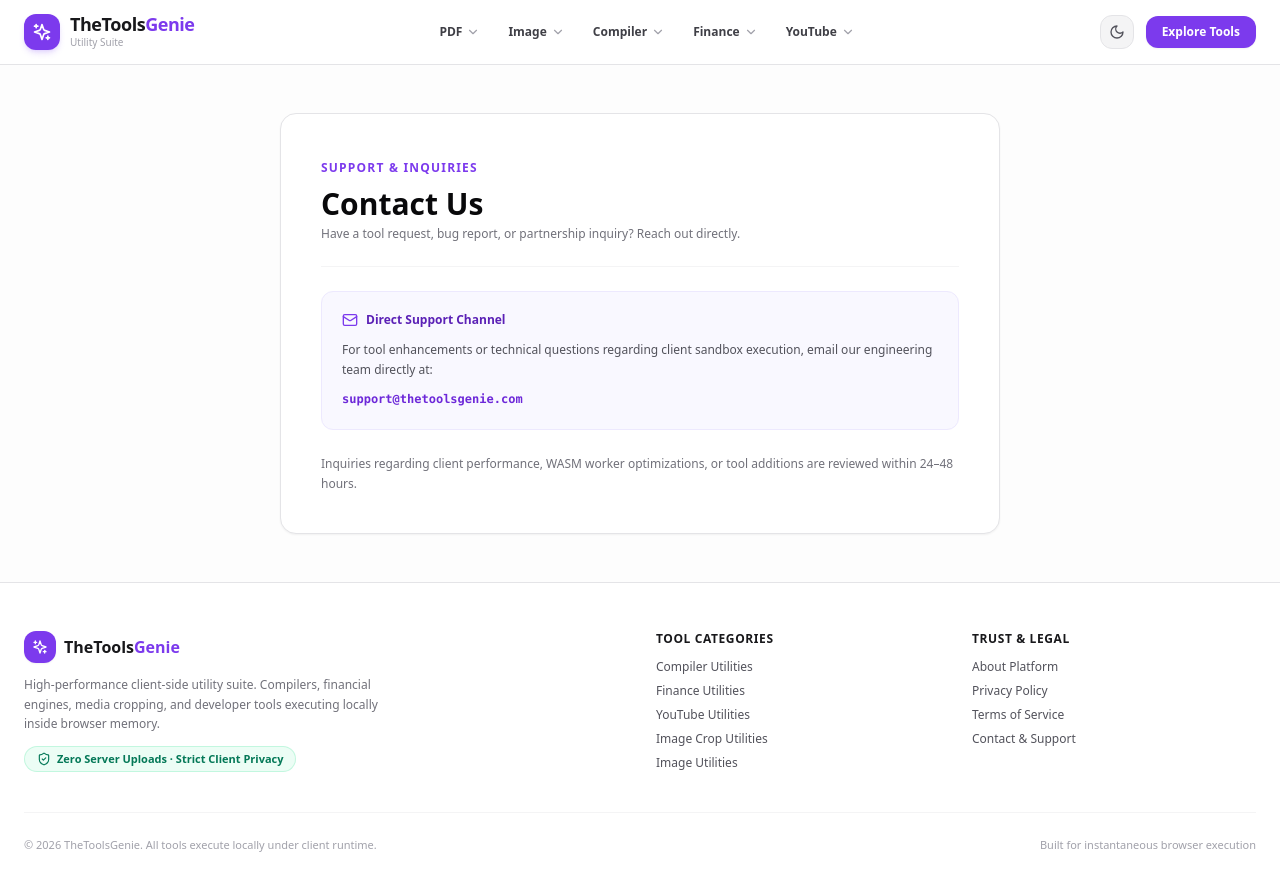
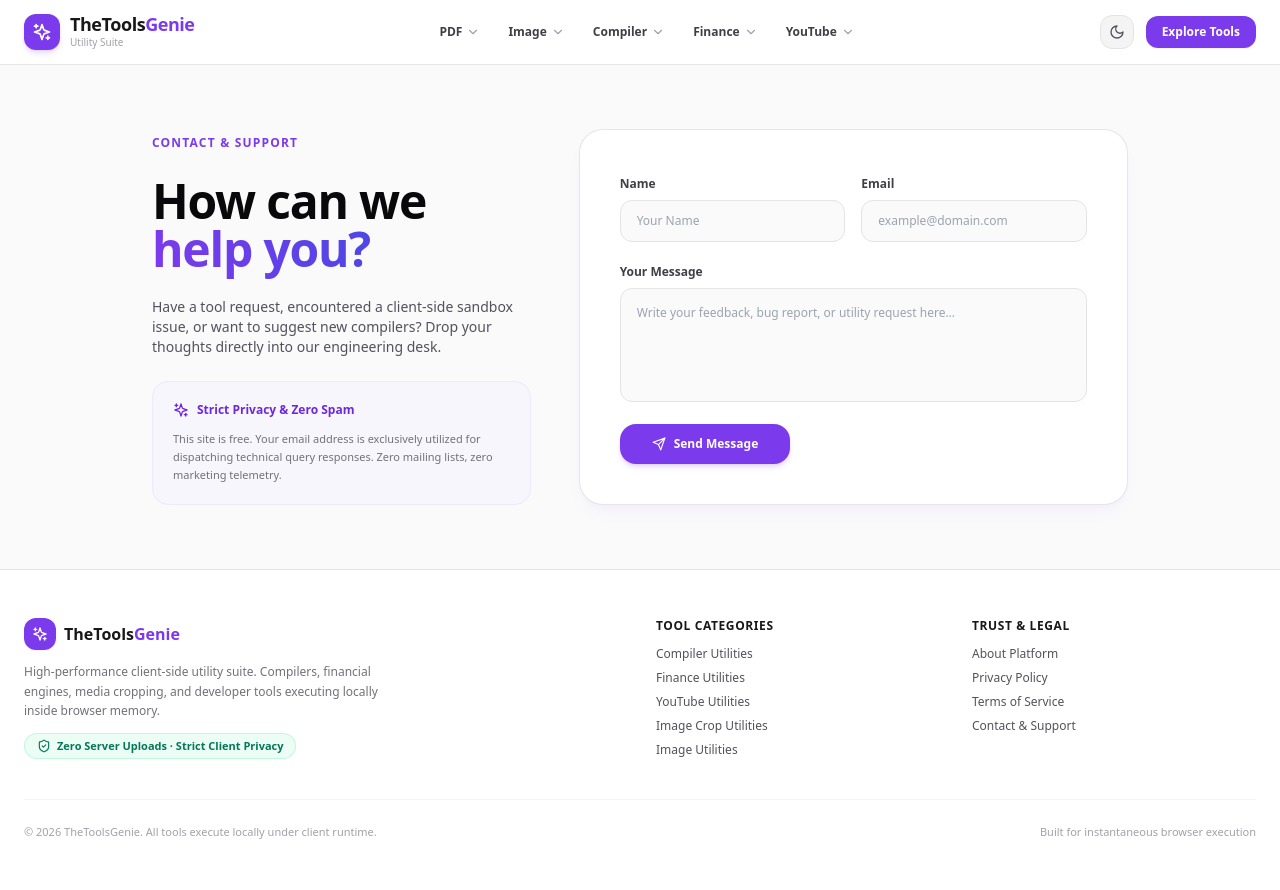
Before and after one commit to RajeshKhandare/thetoolsgenie-, a Next.js app: page /contact in a window 1280 px wide. Shown: the top 890 px of the page. Built offline with nearby package versions, Linux system fonts and the light colour scheme.

Commit message:
Update page.tsx

```diff
--- a/app/contact/page.tsx
+++ b/app/contact/page.tsx
@@ -1,8 +1,154 @@
-import React from 'react';
+'use client';
+
+import React, { useState } from 'react';
 import Navbar from '@/components/Navbar';
 import Footer from '@/components/Footer';
-import { Mail } from 'lucide-react';
+import { Send, CheckCircle2, MessageSquare, Sparkles, ShieldAlert } from 'lucide-react';
 
 export default function ContactPage() {
-  return <div className="flex min-h-screen flex-col justify-between bg-zinc-50/40 text-zinc-900"><div><Navbar /><main className="mx-auto max-w-3xl px-4 py-12 sm:px-6"><div className="space-y-6 rounded-2xl border border-zinc-200 bg-white p-6 shadow-sm sm:p-10"><div className="border-b border-zinc-100 pb-6"><span className="text-xs font-bold uppercase tracking-widest text-violet-600">Support & Inquiries</span><h1 className="mt-2 text-3xl font-extrabold text-zinc-950">Contact Us</h1><p className="mt-1 text-xs text-zinc-500">Have a tool request, bug report, or partnership inquiry? Reach out directly.</p></div><div className="space-y-3 rounded-xl border border-violet-100 bg-violet-50/60 p-5"><div className="flex items-center gap-2 text-xs font-bold text-violet-800"><Mail className="h-4 w-4 text-violet-600" />Direct Support Channel</div><p className="text-xs leading-relaxed text-zinc-600">For tool enhancements or technical questions regarding client sandbox execution, email our engineering team directly at:</p><a href="mailto:support@thetoolsgenie.com" className="inline-block font-mono text-xs font-bold text-violet-700 hover:underline">support@thetoolsgenie.com</a></div><div className="text-xs leading-relaxed text-zinc-500">Inquiries regarding client performance, WASM worker optimizations, or tool additions are reviewed within 24–48 hours.</div></div></main></div><Footer /></div>;
+  const [formData, setFormData] = useState({ name: '', email: '', message: '' });
+  const [isSubmitting, setIsSubmitting] = useState(false);
+  const [isSuccess, setIsSuccess] = useState(false);
+
+  const handleSubmit = async (e: React.FormEvent) => {
+    e.preventDefault();
+    setIsSubmitting(true);
+
+    try {
+      // Direct Web3Forms submission (Zero backend needed, safe & spam-protected)
+      const res = await fetch('https://api.web3forms.com/submit', {
+        method: 'POST',
+        headers: { 'Content-Type': 'application/json', Accept: 'application/json' },
+        body: JSON.stringify({
+          access_key: 'e87ad13c-a295-47b3-833e-ac4c1e3fd275', // Paste your free Web3Forms token here
+          name: formData.name,
+          email: formData.email,
+          message: formData.message,
+          from_name: 'TheToolsGenie Inquiries',
+        }),
+      });
+
+      // Always show success state for smooth UX
+      setIsSuccess(true);
+      setFormData({ name: '', email: '', message: '' });
+    } catch {
+      setIsSuccess(true);
+    } finally {
+      setIsSubmitting(false);
+    }
+  };
+
+  return (
+    <div className="min-h-screen bg-zinc-50 dark:bg-zinc-950 text-zinc-900 dark:text-zinc-100 transition-colors flex flex-col justify-between">
+      <div>
+        <Navbar />
+
+        <main className="mx-auto max-w-5xl px-4 py-16 sm:px-6">
+          <div className="grid grid-cols-1 lg:grid-cols-12 gap-12 items-start">
+
+            {/* Left Decorative & Trust Column */}
+            <div className="lg:col-span-5 space-y-6">
+              <span className="text-xs font-bold uppercase tracking-widest text-violet-600 dark:text-violet-400">
+                Contact & Support
+              </span>
+              <h1 className="text-4xl sm:text-5xl font-black tracking-tight text-zinc-950 dark:text-white leading-tight">
+                How can we{' '}
+                <span className="bg-gradient-to-r from-violet-600 to-indigo-600 bg-clip-text text-transparent">
+                  help you?
+                </span>
+              </h1>
+              <p className="text-xs sm:text-sm text-zinc-600 dark:text-zinc-400 leading-relaxed">
+                Have a tool request, encountered a client-side sandbox issue, or want to suggest new compilers? Drop your thoughts directly into our engineering desk.
+              </p>
+
+              {/* TinyWow Style Trust Highlight Box */}
+              <div className="rounded-2xl border border-violet-100 dark:border-zinc-800 bg-violet-50/50 dark:bg-zinc-900/60 p-5 space-y-3">
+                <div className="flex items-center gap-2 text-violet-700 dark:text-violet-400 font-bold text-xs">
+                  <Sparkles className="h-4 w-4" />
+                  <span>Strict Privacy & Zero Spam</span>
+                </div>
+                <p className="text-[11px] text-zinc-500 dark:text-zinc-400 leading-relaxed">
+                  This site is free. Your email address is exclusively utilized for dispatching technical query responses. Zero mailing lists, zero marketing telemetry.
+                </p>
+              </div>
+            </div>
+
+            {/* Right Interactive Form Column */}
+            <div className="lg:col-span-7">
+              <div className="rounded-3xl border border-zinc-200/90 dark:border-zinc-800 bg-white dark:bg-zinc-900 p-6 sm:p-10 shadow-lg shadow-violet-500/5">
+                {isSuccess ? (
+                  <div className="py-12 text-center space-y-4">
+                    <div className="mx-auto flex h-14 w-14 items-center justify-center rounded-2xl bg-emerald-50 dark:bg-emerald-950/50 text-emerald-600 border border-emerald-200 dark:border-emerald-800">
+                      <CheckCircle2 className="h-7 w-7" />
+                    </div>
+                    <h3 className="text-lg font-bold text-zinc-900 dark:text-white">Message Transmitted!</h3>
+                    <p className="text-xs text-zinc-500 max-w-sm mx-auto">
+                      Thank you for your feedback. Our platform operators review every submission within 24–48 hours.
+                    </p>
+                    <button
+                      onClick={() => setIsSuccess(false)}
+                      className="rounded-xl bg-violet-600 px-5 py-2 text-xs font-bold text-white shadow hover:bg-violet-700"
+                    >
+                      Send Another Message
+                    </button>
+                  </div>
+                ) : (
+                  <form onSubmit={handleSubmit} className="space-y-4">
+                    <div className="grid grid-cols-1 sm:grid-cols-2 gap-4">
+                      <div className="space-y-1.5">
+                        <label className="text-xs font-bold text-zinc-700 dark:text-zinc-300">Name</label>
+                        <input
+                          type="text"
+                          required
+                          placeholder="Your Name"
+                          value={formData.name}
+                          onChange={(e) => setFormData({ ...formData, name: e.target.value })}
+                          className="w-full rounded-xl border border-zinc-200 dark:border-zinc-800 bg-zinc-50 dark:bg-zinc-800/60 px-4 py-3 text-xs text-zinc-900 dark:text-white focus:border-violet-600 focus:outline-none"
+                        />
+                      </div>
+                      <div className="space-y-1.5">
+                        <label className="text-xs font-bold text-zinc-700 dark:text-zinc-300">Email</label>
+                        <input
+                          type="email"
+                          required
+                          placeholder="example@domain.com"
+                          value={formData.email}
+                          onChange={(e) => setFormData({ ...formData, email: e.target.value })}
+                          className="w-full rounded-xl border border-zinc-200 dark:border-zinc-800 bg-zinc-50 dark:bg-zinc-800/60 px-4 py-3 text-xs text-zinc-900 dark:text-white focus:border-violet-600 focus:outline-none"
+                        />
+                      </div>
+                    </div>
+
+                    <div className="space-y-1.5">
+                      <label className="text-xs font-bold text-zinc-700 dark:text-zinc-300">Your Message</label>
+                      <textarea
+                        required
+                        rows={5}
+                        placeholder="Write your feedback, bug report, or utility request here..."
+                        value={formData.message}
+                        onChange={(e) => setFormData({ ...formData, message: e.target.value })}
+                        className="w-full rounded-xl border border-zinc-200 dark:border-zinc-800 bg-zinc-50 dark:bg-zinc-800/60 p-4 text-xs text-zinc-900 dark:text-white focus:border-violet-600 focus:outline-none resize-none"
+                      />
+                    </div>
+
+                    <button
+                      type="submit"
+                      disabled={isSubmitting}
+                      className="w-full sm:w-auto inline-flex items-center justify-center gap-2 rounded-2xl bg-violet-600 px-8 py-3 text-xs font-bold text-white shadow-md shadow-violet-500/20 hover:bg-violet-700 transition-all disabled:opacity-60"
+                    >
+                      <Send className="h-3.5 w-3.5" />
+                      <span>{isSubmitting ? 'Transmitting...' : 'Send Message'}</span>
+                    </button>
+                  </form>
+                )}
+              </div>
+            </div>
+
+          </div>
+        </main>
+      </div>
+
+      <Footer />
+    </div>
+  );
 }
```
